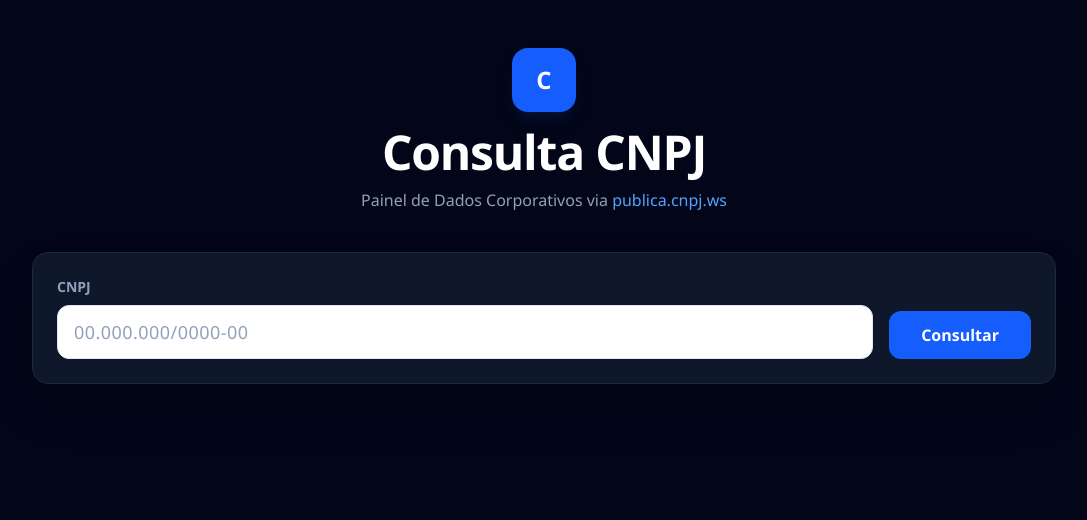
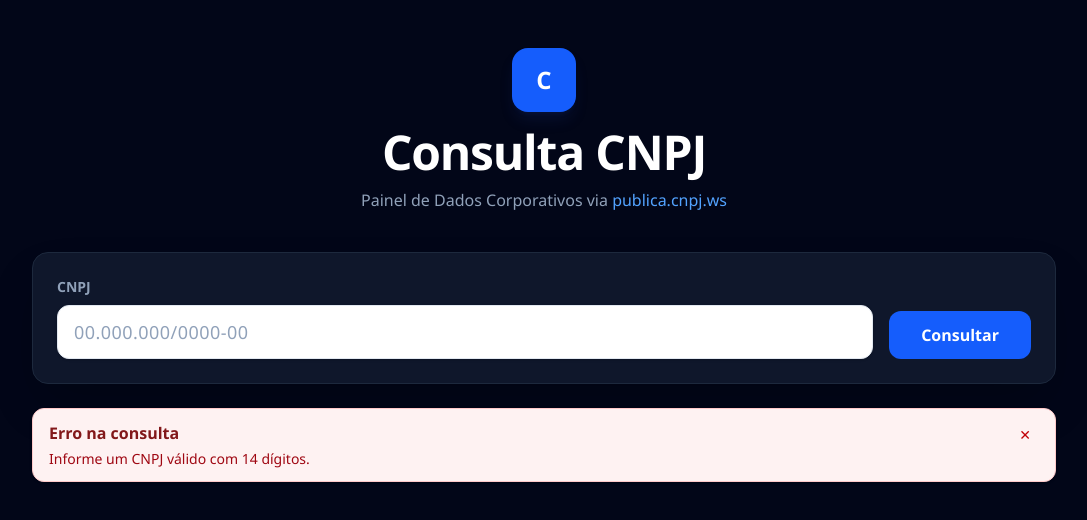
Before and after one commit to jairsisconeto/consulta-cnpj, a React (Vite) app: page / in a window 1280 px wide. Both pictures are taken after typing "Sample" into the empty fields and a click on the button "Consultar". Shown: the top 520 px of the page, without its empty margins (96-1183 px from the left). Built offline with nearby package versions, Linux system fonts and the light colour scheme.

Commit message:
fix: resolvendo variaveis nao utilizadas para passar no build

```diff
--- a/src/App.tsx
+++ b/src/App.tsx
@@ -50,7 +50,6 @@ export default function App() {
   const summary = data ? extractSummary(data) : null
 
   return (
-    // Alteração principal: Fundo escuro (slate-950) e texto claro (slate-200)
     <div className="min-h-screen bg-slate-950 px-4 py-8 text-slate-200 sm:px-6 lg:py-12">
       <div className="mx-auto max-w-5xl">
         <header className="mb-10 text-center">
@@ -63,7 +62,6 @@ export default function App() {
           </p>
         </header>
 
-        {/* Card de Busca Moderno */}
         <div className="rounded-2xl border border-slate-800 bg-slate-900 p-6 shadow-2xl">
           <form className="flex flex-col gap-4 sm:flex-row sm:items-end" onSubmit={(e) => { e.preventDefault(); void consultar(); }}>
             <div className="flex-1">
@@ -76,11 +74,34 @@ export default function App() {
           </form>
         </div>
 
+        {/* Adicionado o Loading de volta */}
+        {fetchState === 'loading' && (
+          <div className="mt-6 flex justify-center">
+            <LoadingSpinner />
+          </div>
+        )}
+
+        {/* Adicionado o Alerta de Erro de volta */}
+        {fetchState === 'error' && errorMessage && (
+          <div className="mt-6">
+            <ErrorAlert message={errorMessage} onDismiss={() => setFetchState('idle')} />
+          </div>
+        )}
+
         {fetchState === 'success' && data && summary && (
           <div className="mt-8 space-y-6">
+            {/* Adicionados os Botões de JSON de volta */}
+            <div className="flex flex-wrap gap-3">
+              <button type="button" onClick={() => setJsonModalOpen(true)} className="rounded-lg border border-slate-700 bg-slate-800 px-4 py-2 text-sm font-semibold text-slate-300 transition hover:bg-slate-700">
+                Ver JSON bruto
+              </button>
+              <button type="button" onClick={() => void navigator.clipboard.writeText(JSON.stringify(data, null, 2))} className="rounded-lg border border-blue-900 bg-blue-900/30 px-4 py-2 text-sm font-semibold text-blue-400 transition hover:bg-blue-900/50">
+                Copiar JSON
+              </button>
+            </div>
+
             <SummaryCard summary={summary} fieldCount={fieldCount} />
 
-            {/* Container Dinâmico com fundo escuro */}
             <div className="rounded-2xl border border-slate-800 bg-slate-900 p-6 shadow-inner">
               <h2 className="mb-4 text-xl font-semibold text-white">Detalhamento Técnico</h2>
               <DynamicDataViewer data={data} />
@@ -88,6 +109,9 @@ export default function App() {
           </div>
         )}
       </div>
+
+      {/* Modal de JSON reativado */}
+      <RawJsonModal open={jsonModalOpen} data={data} onClose={() => setJsonModalOpen(false)} />
     </div>
   )
 }
```
